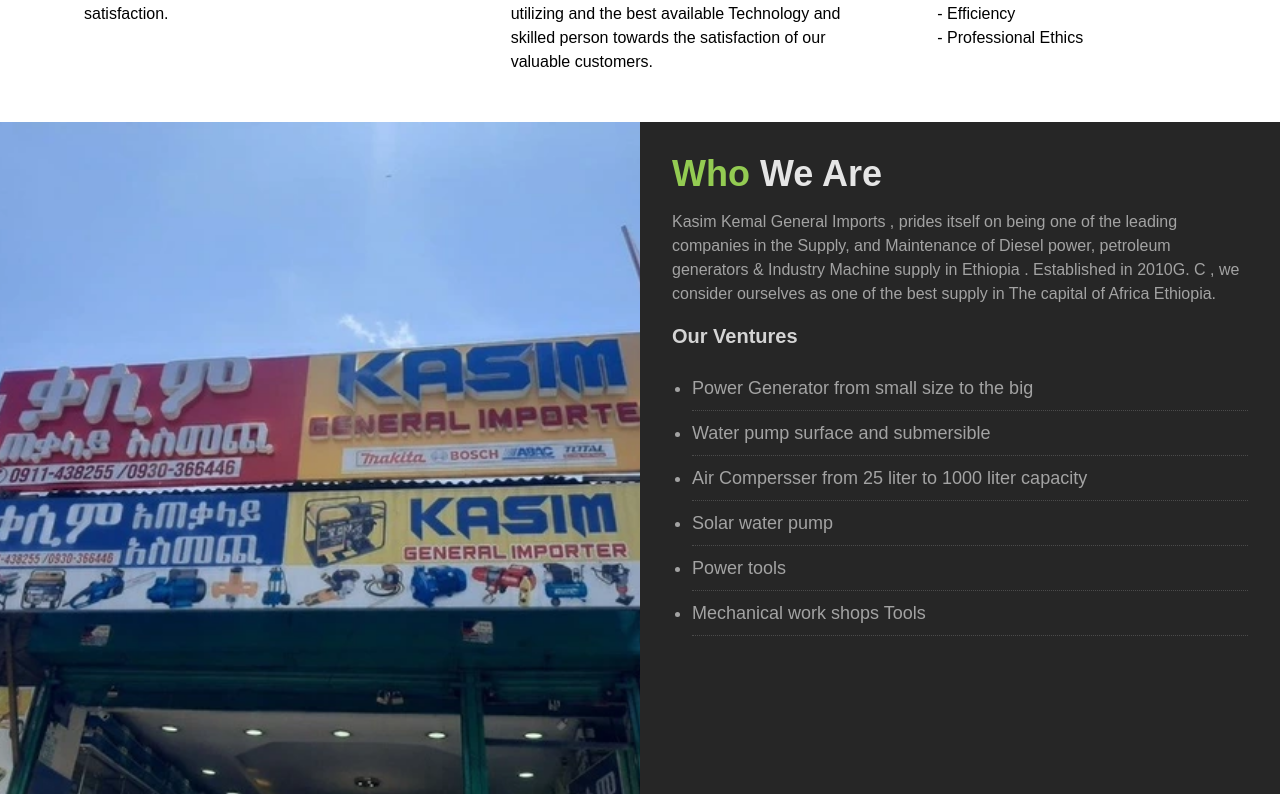
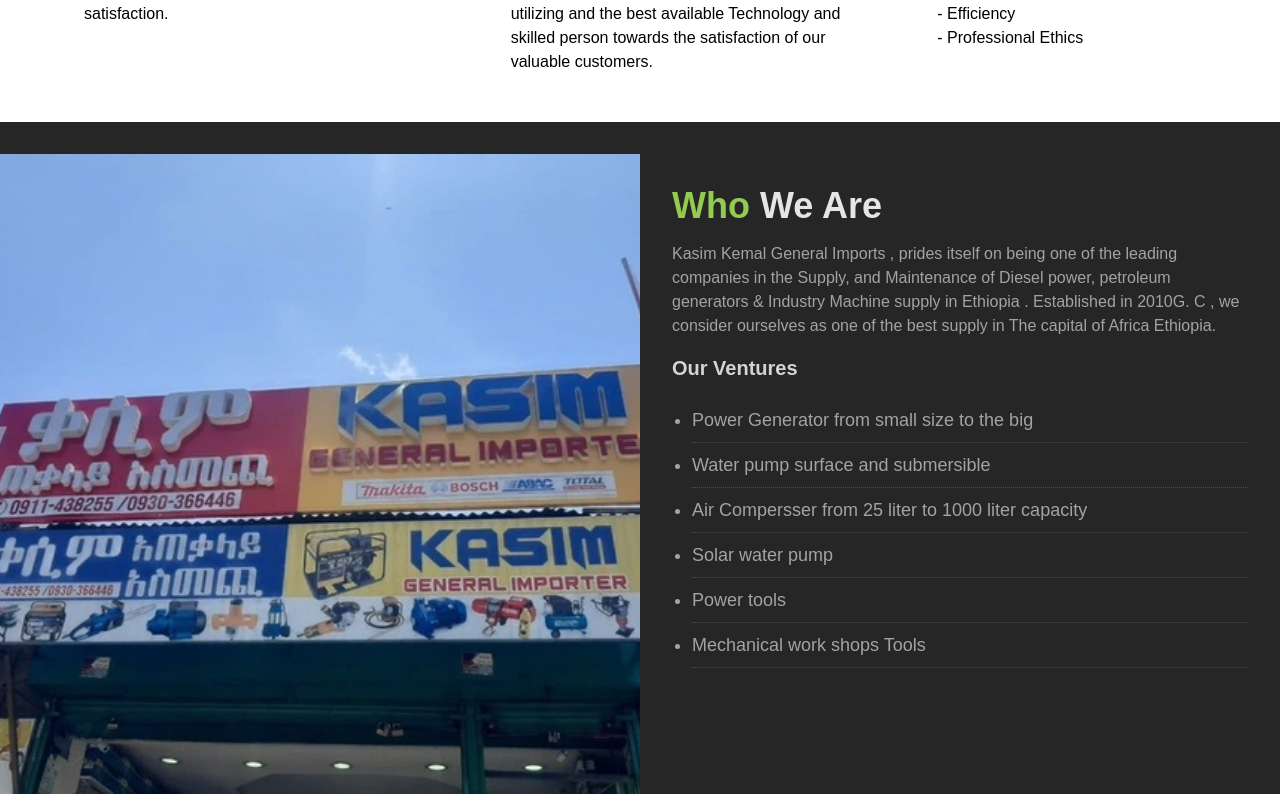
Before and after one commit to Mem0Real/kasimImporters, a Next.js app: page / in a window 1280 px wide. Shown: the part 1106-1900 px from the top of the page. Built offline with nearby package versions, Linux system fonts and the light colour scheme.

Commit message:
Small padding added to shop pic

```diff
--- a/src/app/page.js
+++ b/src/app/page.js
@@ -108,7 +108,7 @@
 			{/* Who We Are */}
 			<section
 				id="whoWeAre"
-				className="bg-neutral-800 min-h-[90vh] w-full flex flex-col md:flex-row justify-between items-start"
+				className="bg-neutral-800 min-h-[90vh] w-full flex flex-col md:flex-row justify-between items-start pt-8"
 			>
 				<div className="basis-1/4 md:basis-1/2 w-full my-auto">
 					<div className="relative w-[100vw] md:w-[50vw] h-[35vh] md:h-[50vh] lg:h-[90vh]">
```
